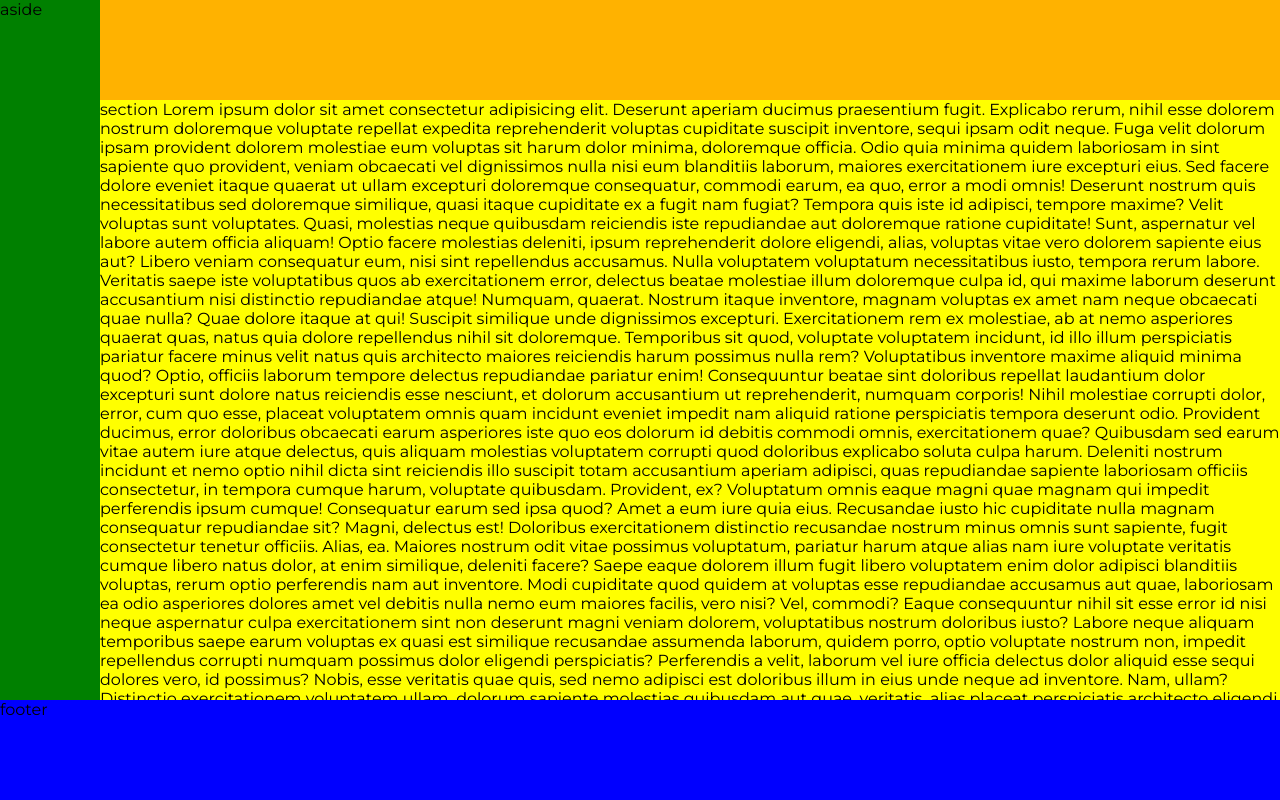
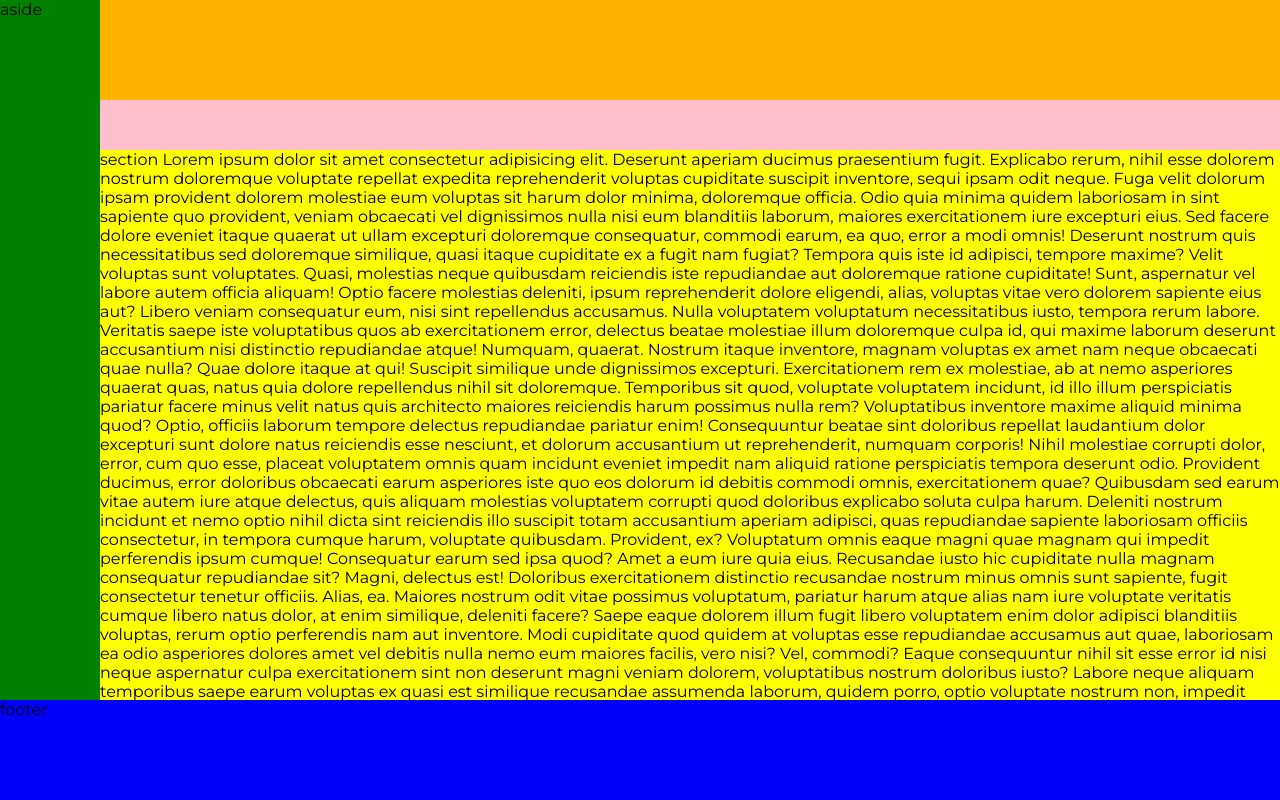
Before and after one commit to dmonteleo/html-css-spotifyweb, a plain HTML site: page index.html in a window 1280 px wide. Drawn offline with Linux system fonts and the light colour scheme.

Commit message:
header and banner

```diff
--- a/css/style.css
+++ b/css/style.css
@@ -28,9 +28,15 @@ section div {
   height: 100px;
 }
 
-header {
+banner {
   width: 100%;
   height: 100px;
   background-color: rgba(255, 0, 0, .3);
   position: fixed;
 }
+
+header {
+  width: 100%;
+  height: 50px;
+  background-color: pink;
+}
```
Also changed, not shown: index.html (+2 -1 lines).
